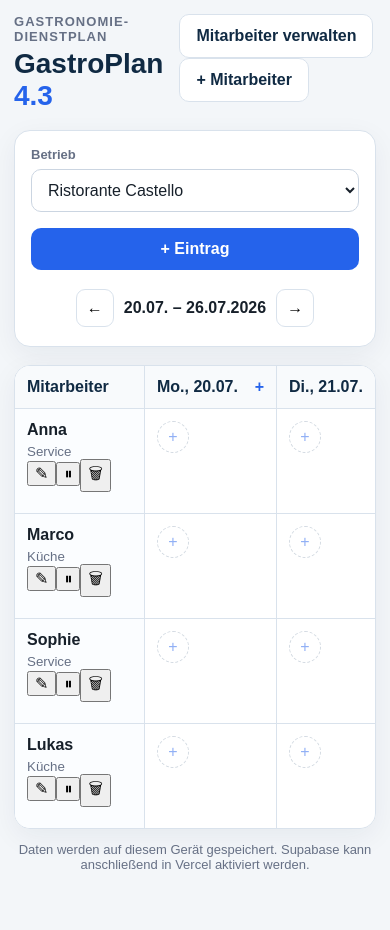
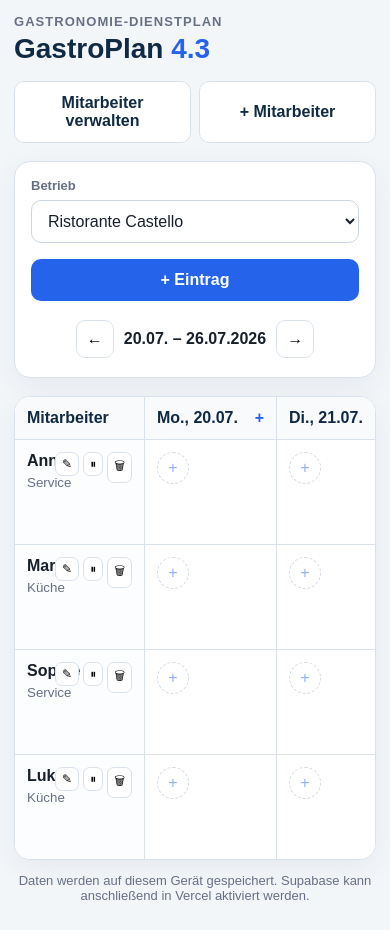
Before and after one commit to TF1980/gastroplan-42, a Next.js app: page / in a window 390 px wide. Before the commit the page ends 899 px from the top, so only its background shows below. Built offline with nearby package versions, Linux system fonts and the light colour scheme.

Commit message:
Update globals.css

```diff
--- a/app/globals.css
+++ b/app/globals.css
@@ -71,3 +71,26 @@ textarea { resize: vertical; }
   .weeknav { order: 3; }
   .planner-grid { grid-template-columns: 130px repeat(7, minmax(132px, 1fr)); min-width: 1054px; }
 }
+.employee-cell { display: flex; justify-content: space-between; gap: 8px; }
+.employee-main { min-width: 0; }
+.employee-actions { display: flex; gap: 4px; align-items: flex-start; }
+.employee-actions button { border: 1px solid var(--line); background: white; border-radius: 7px; padding: 4px 6px; font-size: 12px; }
+.employee-actions button:hover { background: #f1f5f9; }
+.top-actions { display: flex; gap: 8px; flex-wrap: wrap; justify-content: flex-end; }
+.employee-manager { width: min(760px, 100%); }
+.manager-list { display: grid; gap: 10px; }
+.manager-item { display: flex; justify-content: space-between; gap: 14px; padding: 13px; border: 1px solid var(--line); border-radius: 12px; }
+.manager-item.inactive { opacity: .58; background: #f8fafc; }
+.manager-item strong, .manager-item span, .manager-item small { display: block; }
+.manager-item span, .manager-item small { margin-top: 4px; color: var(--muted); font-size: 13px; }
+.manager-actions { display: flex; gap: 6px; align-items: center; flex-wrap: wrap; justify-content: flex-end; }
+.manager-actions button { border: 1px solid var(--line); border-radius: 8px; background: white; padding: 8px 10px; font-weight: 700; }
+.manager-actions .danger { color: #b42318; }
+@media (max-width: 620px) {
+  .topbar { flex-direction: column; }
+  .top-actions { width: 100%; justify-content: stretch; }
+  .top-actions button { flex: 1; }
+  .manager-item { flex-direction: column; }
+  .manager-actions { justify-content: stretch; }
+  .manager-actions button { flex: 1; }
+}
```
